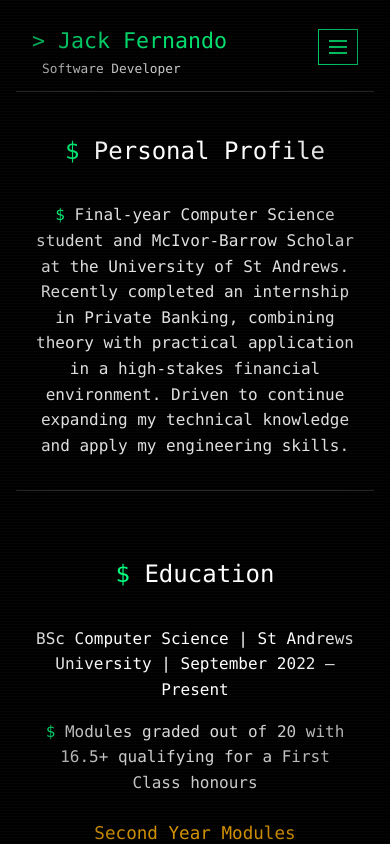
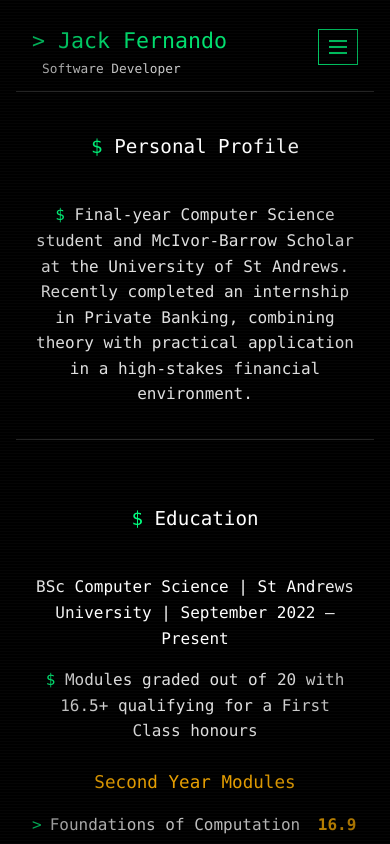
Before and after one commit to JackF04/portfolio, a React (Create React App) app: page / in a window 390 px wide. Shown: the top 844 px of the page. Built offline with nearby package versions, Linux system fonts and the light colour scheme.

Commit message:
hamburger fix and typing animation restored

```diff
--- a/src/components/CustomNavBar.css
+++ b/src/components/CustomNavBar.css
@@ -79,6 +79,12 @@
   height: 36px;
   justify-content: center;
   align-items: center;
+}
+
+.mobile-menu-button:hover,
+.mobile-menu-button:active {
+  background: transparent;
+  color: var(--primary-color);
 }
 
 .mobile-menu-button span {
@@ -169,4 +175,8 @@
     color: var(--primary-color);
     margin-right: 0.5rem;
   }
+
+  .navbar-menu a.active::before {
+    content: none;
+  }
 }
--- a/src/index.css
+++ b/src/index.css
@@ -401,20 +401,14 @@ a:hover {
     padding: var(--spacing-sm);
   }
 
+  h3 {
+    font-size: 1.2em;
+  }
+
   .typing-container {
     display: block;
     max-width: 100%;
-  }
-
-  .typing-text,
-  .typing-medium,
-  .typing-short {
-    animation: none;
-    width: auto;
-    max-width: 100%;
-    white-space: normal;
-    overflow: visible;
-    border-right: none;
+    overflow: hidden;
   }
 
   .skills-container {
--- a/src/pages/Home.jsx
+++ b/src/pages/Home.jsx
@@ -10,8 +10,7 @@ const Home = () => {
                 <p>
                     Final-year Computer Science student and McIvor-Barrow Scholar at the University of St Andrews.
                     Recently completed an internship in Private Banking, combining theory with practical application
-                    in a high-stakes financial environment. Driven to continue expanding my technical knowledge
-                    and apply my engineering skills.
+                    in a high-stakes financial environment.
                 </p>
             </div>
 
```
